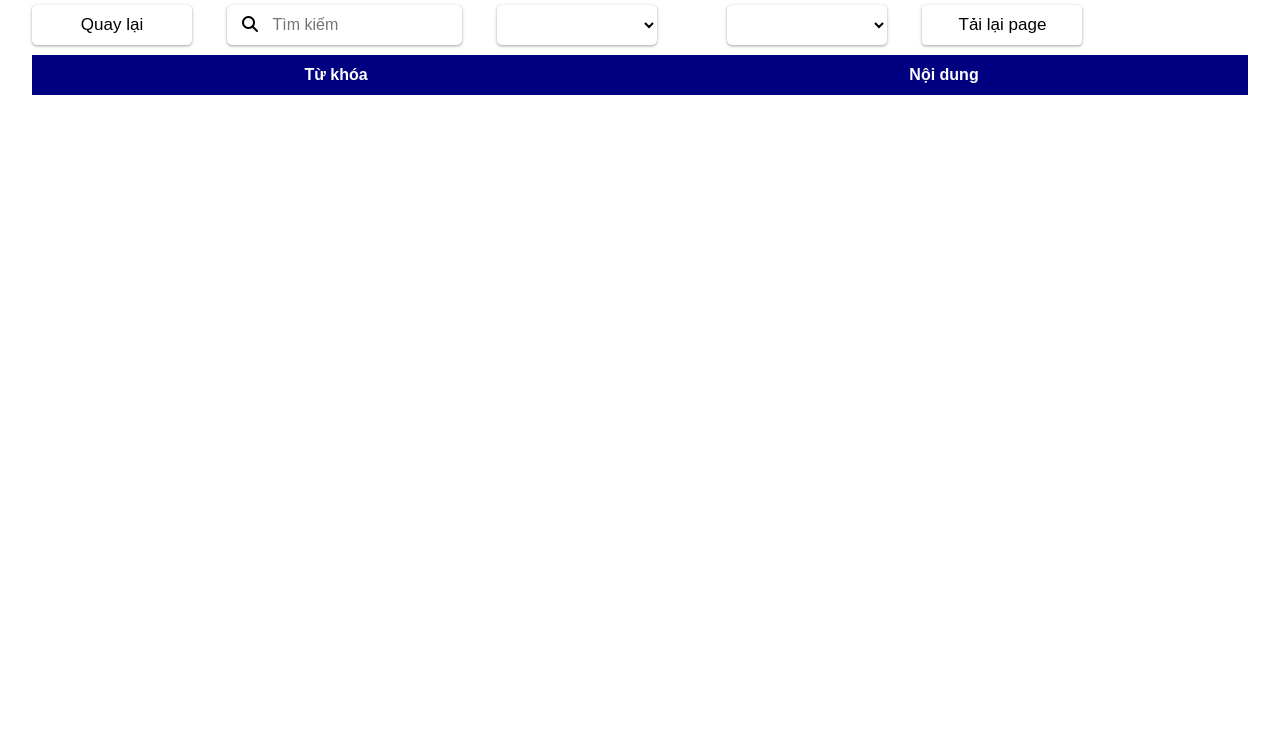
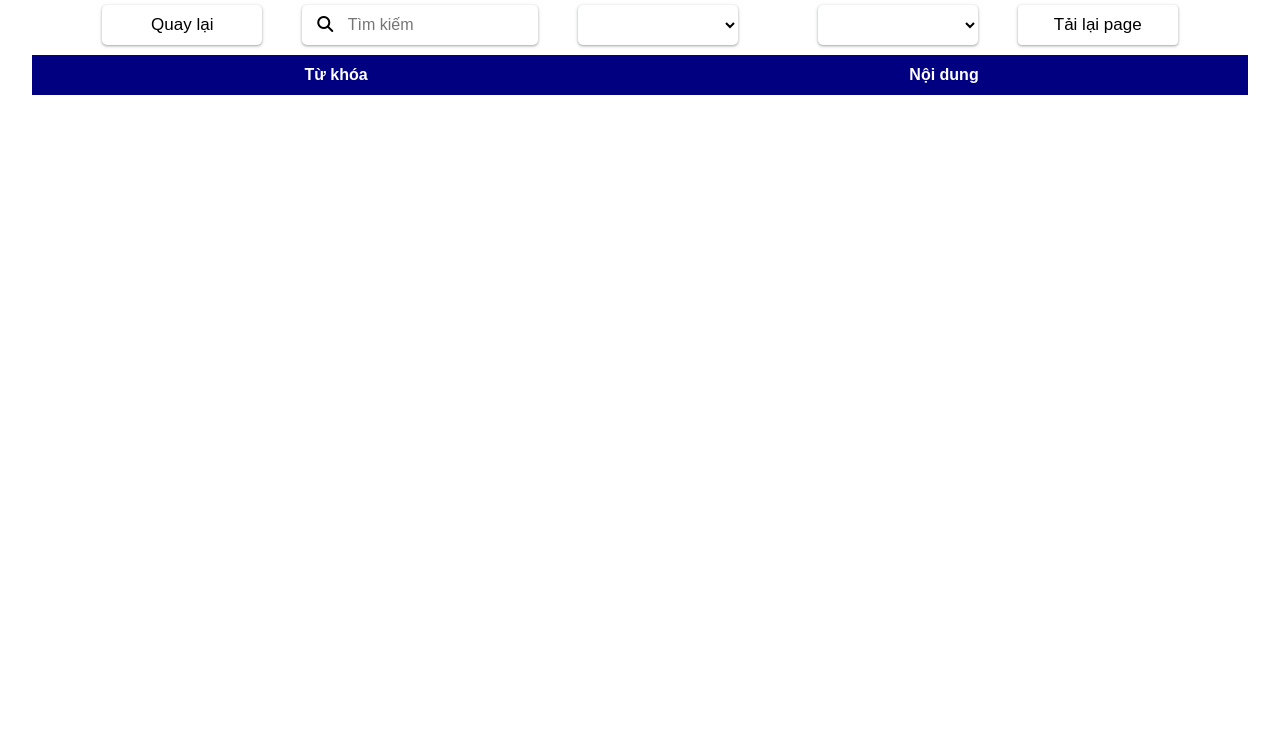
Before and after one commit to itc2407/ws_itc_ts, a plain HTML site: page tinnhan.html in a window 1280 px wide. Shown: the part 53-800 px from the top of the page. Drawn offline with nearby package versions, Linux system fonts and the light colour scheme; no server answers.

Commit message:
Update tinnhan.css

```diff
--- a/tinnhan.css
+++ b/tinnhan.css
@@ -106,10 +106,10 @@ th {
 
 /* tk */
 .tk {
-    width: 95%;
+    width: 100%;
     display: flex;
-    gap: 35px;
-    justify-content: left;
+    gap: 40px;
+    justify-content: center;
     margin: 0 auto;
     padding: 10px 0;
     flex-wrap: wrap;
```
